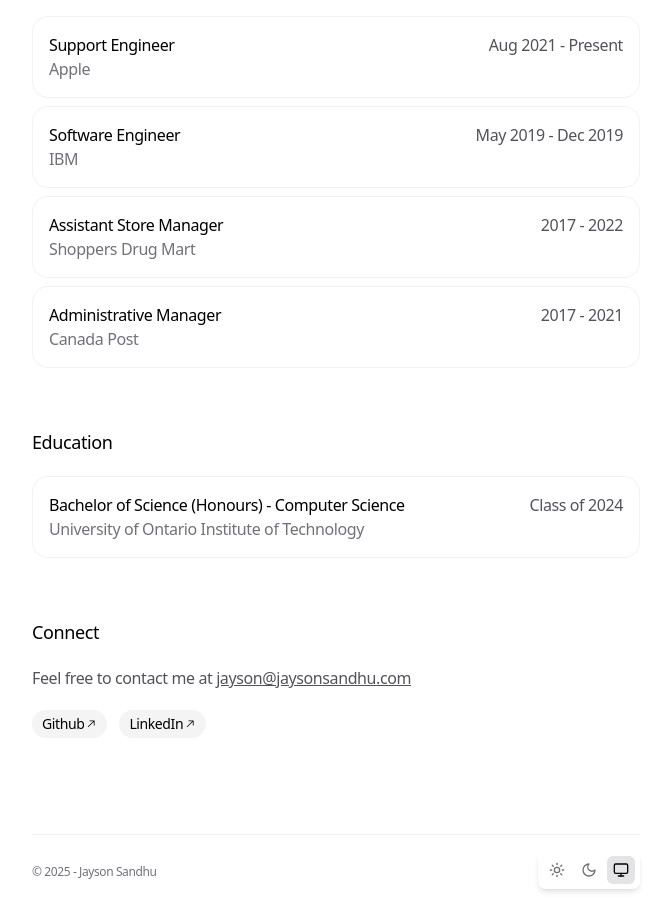
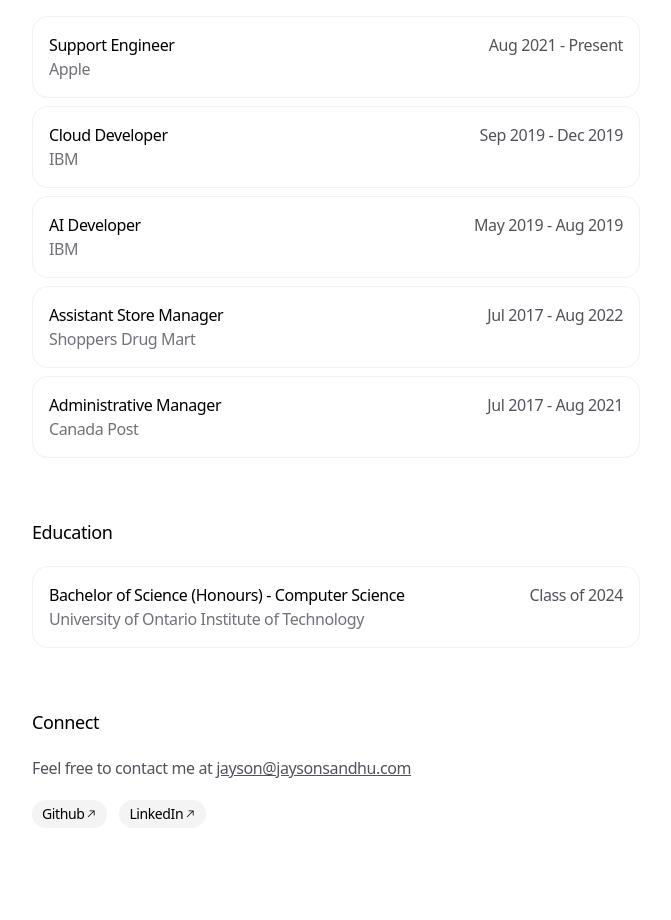
Before and after one commit to jayson-s/portfolio, a Next.js app: page / in a window 1280 px wide. Shown: the part 1400-2320 px from the top of the page, without its empty margins (304-975 px from the left). Built offline with nearby package versions, Linux system fonts and the light colour scheme.

Commit message:
updated work experience

```diff
--- a/app/data.ts
+++ b/app/data.ts
@@ -108,24 +108,31 @@
   },
   {
     company: 'IBM',
-    title: 'Software Engineer',
-    start: 'May 2019',
+    title: 'Cloud Developer',
+    start: 'Sep 2019',
     end: 'Dec 2019',
     id: 'work2',
   },
   {
+    company: 'IBM',
+    title: 'AI Developer',
+    start: 'May 2019',
+    end: 'Aug 2019',
+    id: 'work3',
+  },
+  {
     company: 'Shoppers Drug Mart',
     title: 'Assistant Store Manager',
-    start: '2017',
-    end: '2022',
-    id: 'work3',
+    start: 'Jul 2017',
+    end: 'Aug 2022',
+    id: 'work4',
   },
   {
     company: 'Canada Post',
     title: 'Administrative Manager',
-    start: '2017',
-    end: '2021',
-    id: 'work4',
+    start: 'Jul 2017',
+    end: 'Aug 2021',
+    id: 'work5',
   },
 ]
 
```
